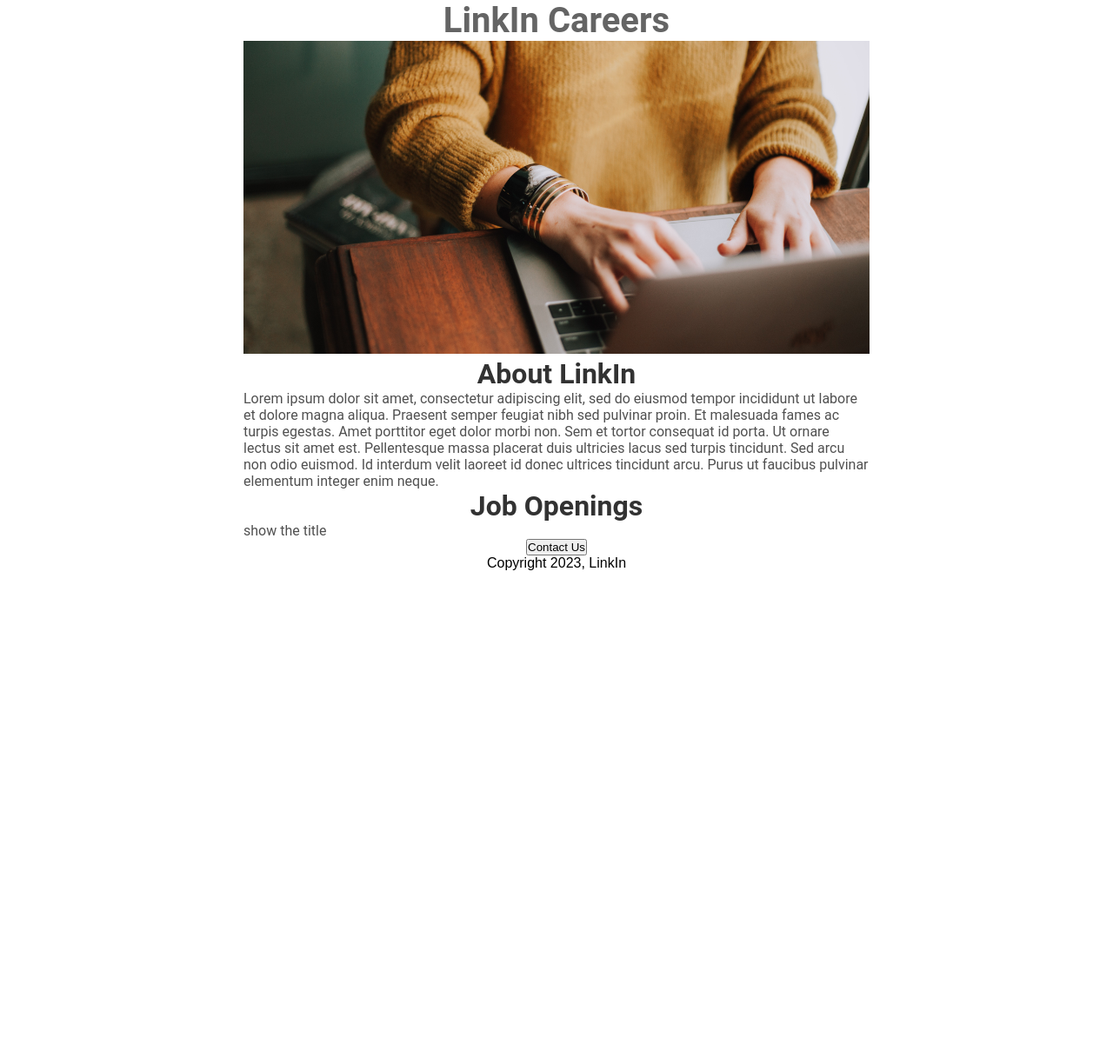
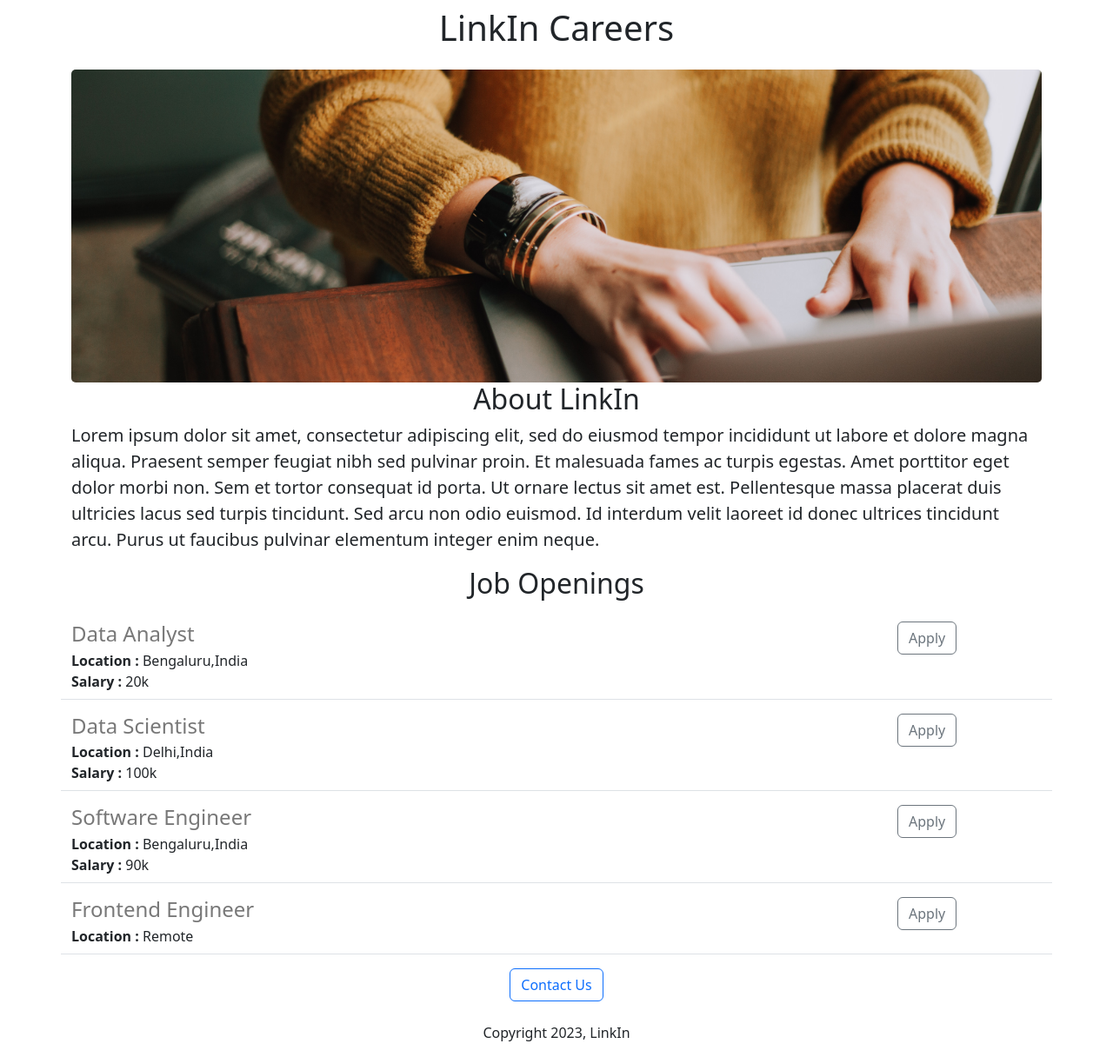
Before and after one commit to jojangandha-saha/job_career_portal, a Flask app: page / in a window 1280 px wide. Shown: the whole page at 87% size. Before the commit the page ends 656 px from the top, so only its background shows below. Run offline with Flask 3, Linux system fonts and the light colour scheme.

Commit message:
added dynamic data and api route

```diff
--- a/app.py
+++ b/app.py
@@ -1,13 +1,41 @@
-from flask import Flask, render_template
+from flask import Flask, render_template, jsonify
 
 # create object of the class
 app = Flask(__name__)
 
+#create route - registering route after domain name and define function under this router
 
-#create route - registering route after domain name and define function under this router
+JOBS = [{
+    'id': 1,
+    'title': 'Data Analyst',
+    'location': 'Bengaluru,India',
+    'salary': '20k'
+}, {
+    'id': 2,
+    'title': 'Data Scientist',
+    'location': 'Delhi,India',
+    'salary': '100k'
+}, {
+    'id': 3,
+    'title': 'Software Engineer',
+    'location': 'Bengaluru,India',
+    'salary': '90k'
+}, {
+    'id': 4,
+    'title': 'Frontend Engineer',
+    'location': 'Remote',
+}]
+
+
 @app.route('/')
 def hello():
-  return render_template('home.html')
+  return render_template('home.html', jobs=JOBS, company_name='LinkIn')
+
+
+# JSON endpoint - insteead rendering template , jsonify . this route doesn;t return html instead it returns json object daata
+@app.route('/api/jobs')
+def list_jobs():
+  return jsonify(JOBS)
 
 
 #to run locally
--- a/templates/home.html
+++ b/templates/home.html
@@ -4,10 +4,11 @@
   <meta charset="UTF-8">
   <meta http-equiv="X-UA-Compatible" content="IE=edge">
   <meta name="viewport" content="width=device-width, initial-scale=1.0">
+  <link href="https://cdn.jsdelivr.net/npm/bootstrap@5.3.2/dist/css/bootstrap.min.css" rel="stylesheet" integrity="sha384-T3c6CoIi6uLrA9TneNEoa7RxnatzjcDSCmG1MXxSR1GAsXEV/Dwwykc2MPK8M2HN" crossorigin="anonymous">
   <!-- task : change the icon   -->
   <title>Career Portal</title>
- <style>
-   *{
+  <style>
+   /* *{
       margin: 0;
       padding: 0;
       box-sizing: border-box;
@@ -20,13 +21,13 @@
      color : rgb(100,100,100);
      text-align: center
 
-   }
+   } */
    #banner{
      width: 100%;
      height: 360px;
      object-fit: cover;
    }
-   h2{
+   /* h2{
      font-family: roboto;
      font-size : 32px;
      color: rgb(50, 50, 50);
@@ -41,21 +42,27 @@
    }
    .container{
      max-width : 720px;
-     margin : 0 auto 0 auto;
-   }
+     margin : 0 auto 0 auto; */
+   <!-- }  -->
  </style>
 </head>
 <body>
   <div class="container">
-    <h1>LinkIn Careers</h1>
-    <img src="./static/hero-bg.jpg" id ="banner" alt ="hero-img">
-    <h2>About LinkIn</h2>
-    <p class="text">Lorem ipsum dolor sit amet, consectetur adipiscing elit, sed do eiusmod tempor incididunt ut labore et dolore magna aliqua. Praesent semper feugiat nibh sed pulvinar proin. Et malesuada fames ac turpis egestas. Amet porttitor eget dolor morbi non. Sem et tortor consequat id porta. Ut ornare lectus sit amet est. Pellentesque massa placerat duis ultricies lacus sed turpis tincidunt. Sed arcu non odio euismod. Id interdum velit laoreet id donec ultrices tincidunt arcu. Purus ut faucibus pulvinar elementum integer enim neque.</p>
-    <h2>Job Openings</h2>
-    <p class="text">show the title</p>
-    <div style = "text-align : center;">
-      <button>Contact Us</button>
-      <p>Copyright 2023, LinkIn</p>
+    <h1 class="text-center mt-2 mb-4">{{company_name}} Careers</h1>
+    <img src="./static/hero-bg.jpg" class ="img-fluid"id ="banner" alt ="hero-img" style = "border-radius : 5px;">
+    <h2 class="text-center">About LinkIn</h2>
+    <p class="lead">Lorem ipsum dolor sit amet, consectetur adipiscing elit, sed do eiusmod tempor incididunt ut labore et dolore magna aliqua. Praesent semper feugiat nibh sed pulvinar proin. Et malesuada fames ac turpis egestas. Amet porttitor eget dolor morbi non. Sem et tortor consequat id porta. Ut ornare lectus sit amet est. Pellentesque massa placerat duis ultricies lacus sed turpis tincidunt. Sed arcu non odio euismod. Id interdum velit laoreet id donec ultrices tincidunt arcu. Purus ut faucibus pulvinar elementum integer enim neque.</p>
+    <h2 class="text-center mt-2 mb-4">Job Openings</h2>
+    <div>
+   <!-- flask provided template for dynamic data   ,list converted into string, passing dynamic data-->
+
+      {% for job in jobs %}
+    {% include 'jobitem.html' %}
+      {% endfor %}
+    </div>
+    <div class="text-center">
+      <button class="btn btn-outline-primary">Contact Us</button>
+      <p class ="mt-4">Copyright 2023, LinkIn</p>
     </div>
 
   </div>
--- /dev/null
+++ b/templates/jobitem.html
@@ -0,0 +1,19 @@
+<div class ="border-bottom row"  style ="margin-bottom : 16px; padding-bottom: 8px;">
+  <div class = "col-10">
+ <h4 style ="color : rgb(120,120,120); margin-bottom: 4px;">
+   {{job['title']}}
+ </h4>
+  <div>
+    <b>Location : </b> {{job['location']}}
+  </div>
+  {% if 'salary' in job %}
+  <div>
+    <b>Salary : </b>{{job['salary']}}
+  </div>
+  {% endif %}
+</div>
+  <div class="col-2">
+  <button type="button" class="btn btn-outline-secondary">Apply</button>
+</div>
+
+</div>
```
Also changed, not shown: templates/style.css (deleted).
